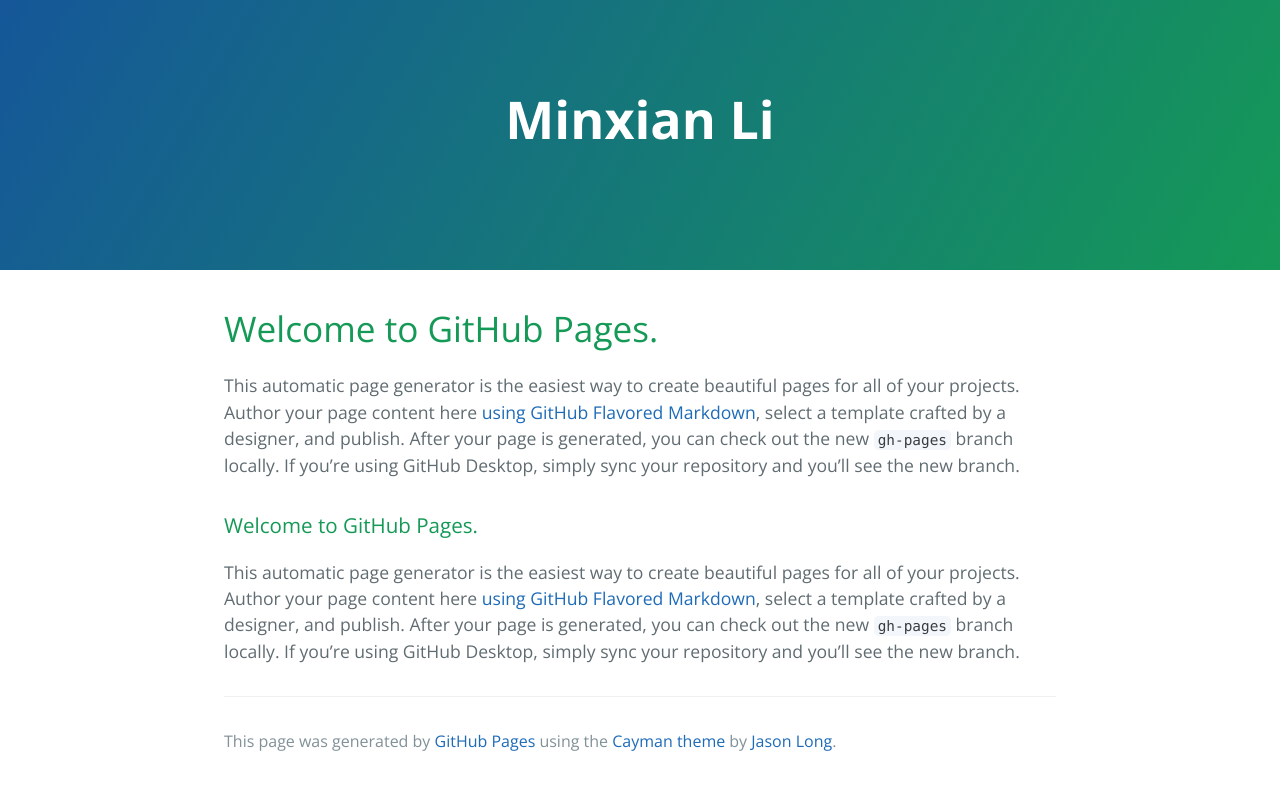
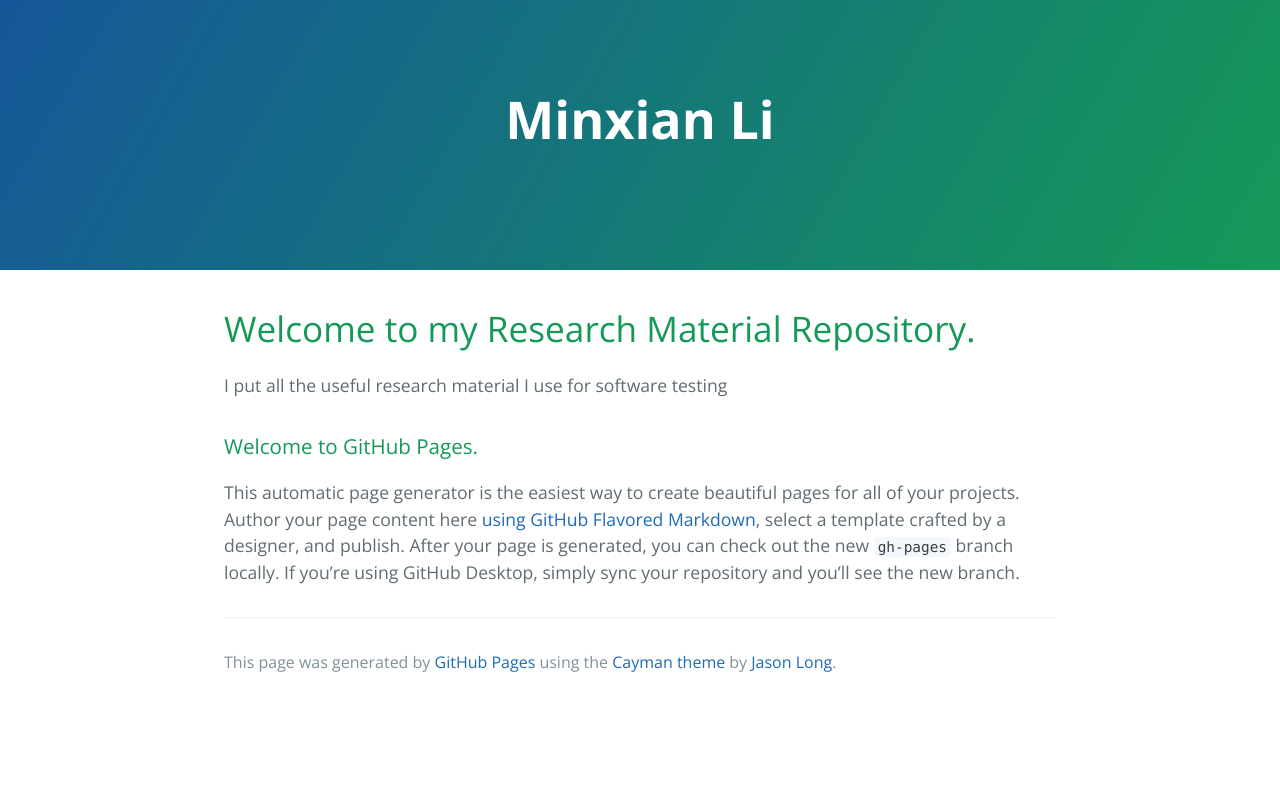
Before and after one commit to MinxianLi/minxianli.github.io, a Jekyll site: the page index.html, which Jekyll copies as it is, in a window 1280 px wide. Shown: the top 790 px of the page. Built offline with Jekyll 4.4.1, drawn with Linux system fonts in a browser that asks for light colours.

Commit message:
Update index.html

```diff
--- a/index.html
+++ b/index.html
@@ -17,9 +17,9 @@
 
     <section class="main-content">
 
-<h1><a id="welcome-to-github-pages" class="anchor" href="#welcome-to-github-pages" aria-hidden="true"><span class="octicon octicon-link"></span></a>Welcome to GitHub Pages.</h1>
+<h1><a id="welcome-to-github-pages" class="anchor" href="#welcome-to-github-pages" aria-hidden="true"><span class="octicon octicon-link"></span></a>Welcome to my Research Material Repository.</h1>
 
-<p>This automatic page generator is the easiest way to create beautiful pages for all of your projects. Author your page content here <a href="https://guides.github.com/features/mastering-markdown/">using GitHub Flavored Markdown</a>, select a template crafted by a designer, and publish. After your page is generated, you can check out the new <code>gh-pages</code> branch locally. If you’re using GitHub Desktop, simply sync your repository and you’ll see the new branch.</p>
+<p>I put all the useful research material I use for software testing</p>
 
 
 <h3><a id="welcome-to-github-pages" class="anchor" href="#welcome-to-github-pages" aria-hidden="true"><span class="octicon octicon-link"></span></a>Welcome to GitHub Pages.</h3>
```
